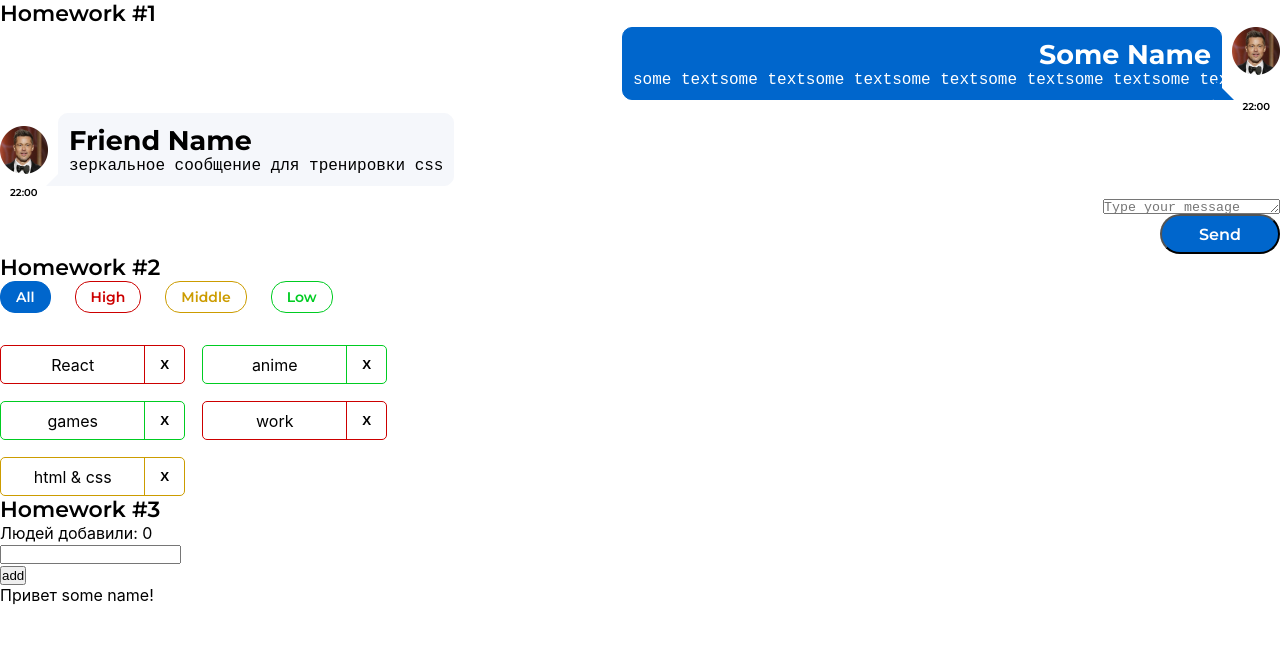
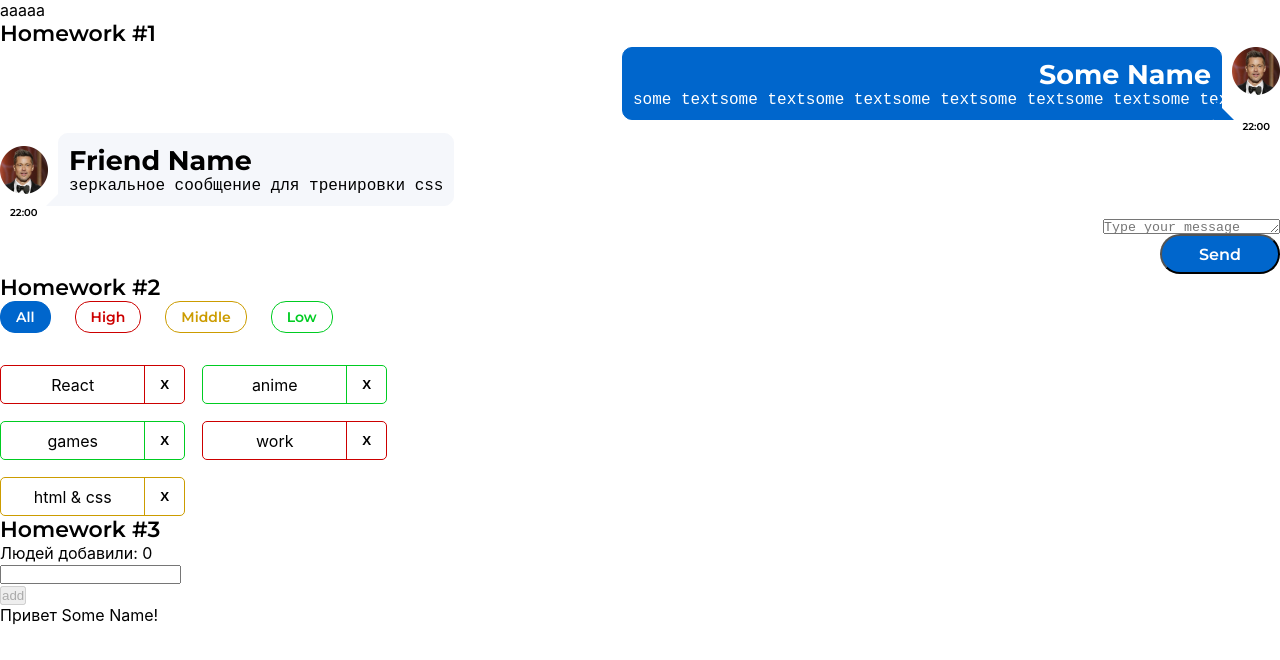
Before and after one commit to webaldar/hws2, a React (Create React App) app: page / in a window 1280 px wide. Shown: the top 660 px of the page. Built offline with nearby package versions, Linux system fonts and the light colour scheme.

Commit message:
finish 1

```diff
--- a/src/s1-main/App.tsx
+++ b/src/s1-main/App.tsx
@@ -7,6 +7,7 @@ import HW3 from "../s2-homeworks/hw03/HW3";
 function App() {
     return (
         <div className={s.App}>
+            <div>aaaaa</div>
             <HW1/>
             {/*раскомментировать по ходу выполнения*/}
             <HW2/>
--- a/src/s2-homeworks/hw03/Greeting.tsx
+++ b/src/s2-homeworks/hw03/Greeting.tsx
@@ -55,8 +55,7 @@ const Greeting: React.FC<GreetingPropsType> = (
                     id={'hw3-button'}
                     onClick={addUser}
                     className={s.button}
-                    disabled={false}
-                    // disabled={!name.trim()}
+                    disabled={!name.trim()}
                 >
                     add
                 </button>
--- a/src/s2-homeworks/hw03/GreetingContainer.tsx
+++ b/src/s2-homeworks/hw03/GreetingContainer.tsx
@@ -1,6 +1,6 @@
-import React, { ChangeEvent, KeyboardEvent, useState } from 'react'
+import React, {ChangeEvent, KeyboardEvent, useState} from 'react'
 import Greeting from './Greeting'
-import { UserType } from './HW3'
+import {UserType} from './HW3'
 
 type GreetingContainerPropsType = {
     users: UserType[] // need to fix any
@@ -9,34 +9,38 @@ type GreetingContainerPropsType = {
 
 export const pureAddUser = (name: string, setError: (error: string) => void, setName: (name: string) => void, addUserCallback: (name: string) => void) => {
     // если имя пустое - показать ошибку, иначе - добавить юзера и очистить инпут
-    if(name === ''){
+    // console.log("Имя " + name)
+    if (name === '') {
+        // console.log("Имя пустое")
         setError('Ошибка! Введите имя!')
+
     }
-    setName(name)
     addUserCallback(name)
+    setName('')
 }
 
 export const pureOnBlur = (name: string, setError: (error: string) => void) => { // если имя пустое - показать ошибку
+    if( !name.trim()) {
+        setError('Ошибка! Введите имя!')
+    }
 }
 
-export const pureOnEnter = (e: any, addUser: any) => { // если нажата кнопка Enter - добавить
+export const pureOnEnter = (e: KeyboardEvent<HTMLInputElement>, addUser: () => void) => { // если нажата кнопка Enter - добавить
+    if (e.key === 'Enter') {
+        addUser()
+    }
 }
 
 // более простой и понятный для новичков
 // function GreetingContainer(props: GreetingPropsType) {
 
 // более современный и удобный для про :)
-const GreetingContainer: React.FC<GreetingContainerPropsType> = ({
-    users,
-    addUserCallback,
-}) => {
-    // деструктуризация пропсов
+const GreetingContainer: React.FC<GreetingContainerPropsType> = ({users,addUserCallback,}) => {  // деструктуризация пропсов
     const [name, setName] = useState<string>('') // need to fix any
     const [error, setError] = useState<string>('') // need to fix any
-    console.log(name)
+
     const setNameCallback = (e: ChangeEvent<HTMLInputElement>) => { // need to fix any
         setName(e.currentTarget.value) // need to fix
-
         error && setError('')
     }
     const addUser = () => {
@@ -44,15 +48,16 @@ const GreetingContainer: React.FC<GreetingContainerPropsType> = ({
     }
 
     const onBlur = () => {
-        // pureOnBlur(name, setError)
+        pureOnBlur(name, setError)
     }
 
-    const onEnter = (e: any) => {
+    const onEnter = (e: KeyboardEvent<HTMLInputElement>) => {
         pureOnEnter(e, addUser)
     }
-
-    const totalUsers = 0 // need to fix
-    const lastUserName = 'some name' // need to fix
+    // const totalUsers = users.length
+    // const lastUserName = 'name'
+    const totalUsers =users.length // need to fix
+    const lastUserName = (users.length === 0) ? 'Some Name' : users[users.length - 1].name // need to fix
 
     return (
         <Greeting
--- a/src/s2-homeworks/hw03/HW3.tsx
+++ b/src/s2-homeworks/hw03/HW3.tsx
@@ -33,7 +33,7 @@ export const pureAddUserCallback = (name: string, setUsers: (users: UserType[])
 
 const HW3 = () => {
     const [users, setUsers] = useState<UserType[]>([]) // need to fix any
-
+    console.log(users)
     const addUserCallback = (name: string) => { // need to fix any
         pureAddUserCallback(name, setUsers, users)
     }
```
